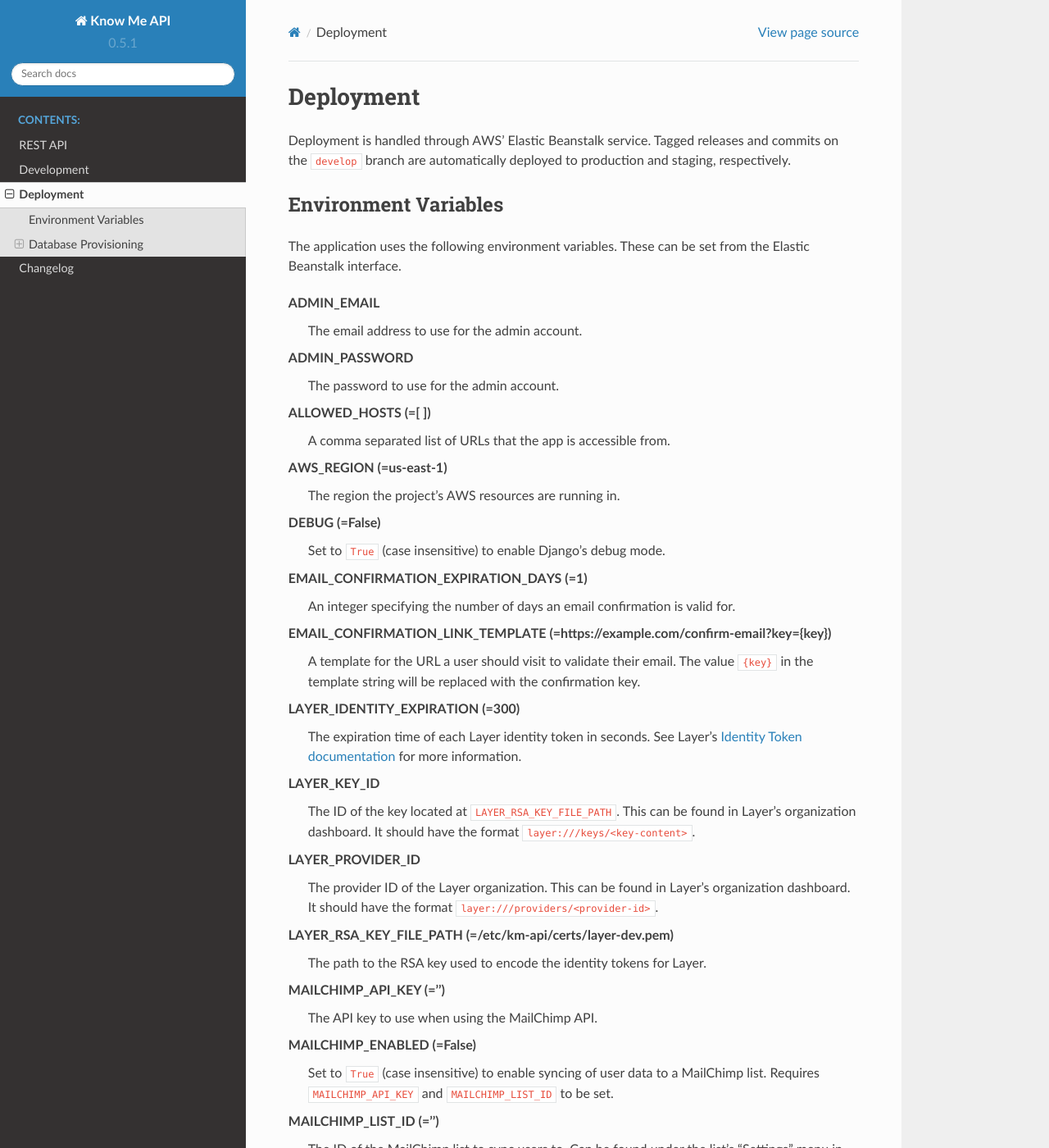
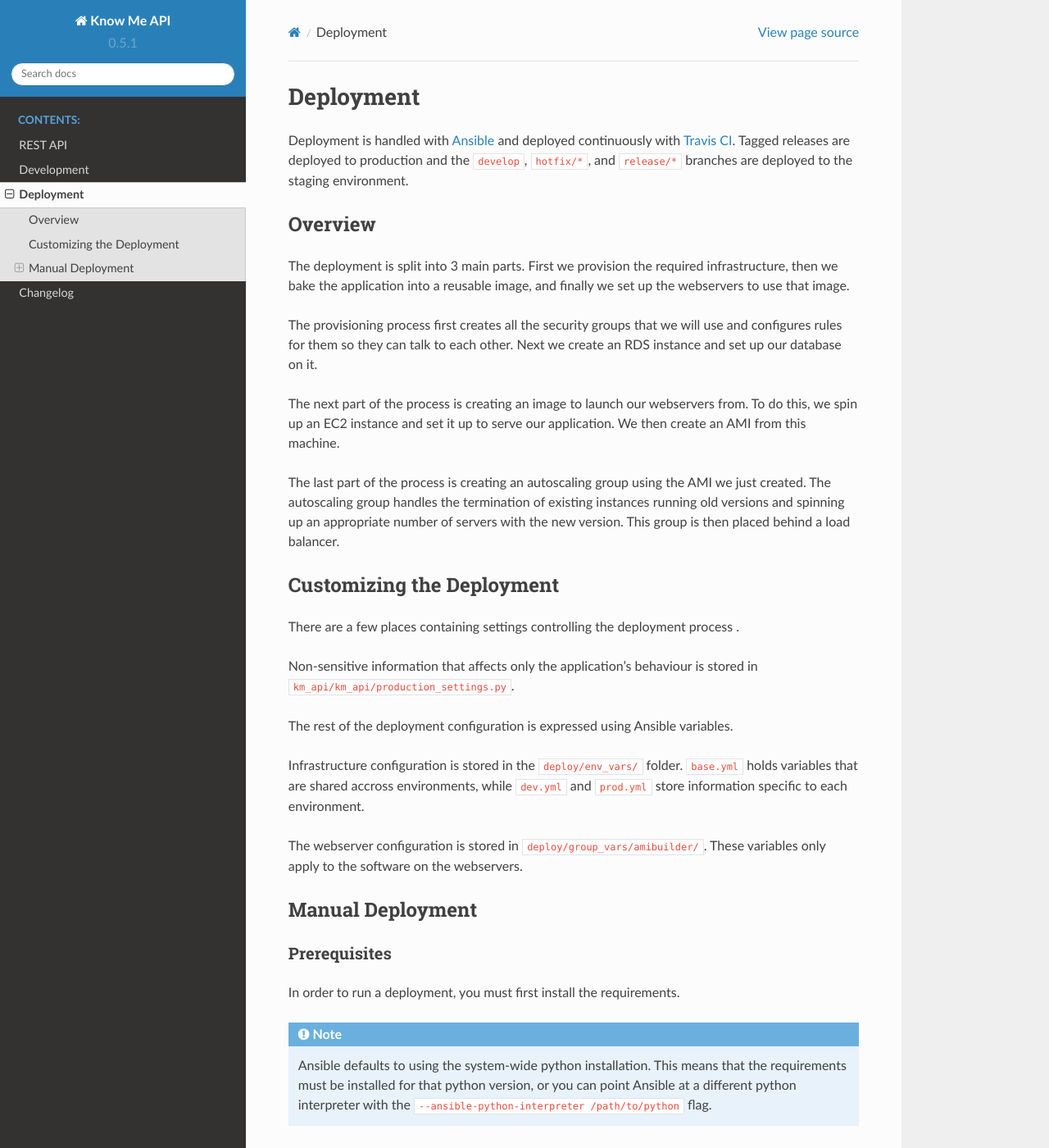
Before and after one commit to knowmetools/km-api, a Sphinx documentation site: the page built from docs/deployment.rst, in a window 1280 px wide and 1400 px high. Shown: the whole window at 82% size. Built offline with Sphinx 7.4.7 and the Read the Docs theme 2.0.0, drawn with Linux system fonts in a browser that asks for light colours; some of the changed text lies outside the part shown.

Commit message:
Update deployment docs.

```diff
--- a/docs/deployment.rst
+++ b/docs/deployment.rst
@@ -2,132 +2,107 @@
 Deployment
 ==========
 
-Deployment is handled through AWS' Elastic Beanstalk service. Tagged releases and commits on the ``develop`` branch are automatically deployed to production and staging, respectively.
+Deployment is handled with Ansible_ and deployed continuously with `Travis CI <travis-ci_>`_. Tagged releases are deployed to production and the ``develop``, ``hotfix/*``, and ``release/*`` branches are deployed to the staging environment.
 
 
----------------------
-Environment Variables
----------------------
+--------
+Overview
+--------
 
-The application uses the following environment variables. These can be set from the Elastic Beanstalk interface.
+The deployment is split into 3 main parts. First we provision the required infrastructure, then we bake the application into a reusable image, and finally we set up the webservers to use that image.
 
-ADMIN_EMAIL
-  The email address to use for the admin account.
+The provisioning process first creates all the security groups that we will use and configures rules for them so they can talk to each other. Next we create an RDS instance and set up our database on it.
 
-ADMIN_PASSWORD
-  The password to use for the admin account.
+The next part of the process is creating an image to launch our webservers from. To do this, we spin up an EC2 instance and set it up to serve our application. We then create an AMI from this machine.
 
-ALLOWED_HOSTS (=[ ])
-  A comma separated list of URLs that the app is accessible from.
-
-AWS_REGION (=us-east-1)
-  The region the project's AWS resources are running in.
-
-DEBUG (=False)
-  Set to ``True`` (case insensitive) to enable Django's debug mode.
-
-EMAIL_CONFIRMATION_EXPIRATION_DAYS (=1)
-  An integer specifying the number of days an email confirmation is valid for.
-
-EMAIL_CONFIRMATION_LINK_TEMPLATE (=https://example.com/confirm-email?key={key})
-  A template for the URL a user should visit to validate their email. The value
-  ``{key}`` in the template string will be replaced with the confirmation key.
-
-LAYER_IDENTITY_EXPIRATION (=300)
-  The expiration time of each Layer identity token in seconds. See Layer's `Identity Token documentation <layer-identity-token-docs_>`_ for more information.
-
-LAYER_KEY_ID
-  The ID of the key located at ``LAYER_RSA_KEY_FILE_PATH``. This can be found
-  in Layer's organization dashboard. It should have the format ``layer:///keys/<key-content>``.
-
-LAYER_PROVIDER_ID
-  The provider ID of the Layer organization. This can be found in Layer's organization dashboard. It should have the format ``layer:///providers/<provider-id>``.
-
-LAYER_RSA_KEY_FILE_PATH (=/etc/km-api/certs/layer-dev.pem)
-  The path to the RSA key used to encode the identity tokens for Layer.
-
-MAILCHIMP_API_KEY (='')
-  The API key to use when using the MailChimp API.
-
-MAILCHIMP_ENABLED (=False)
-  Set to ``True`` (case insensitive) to enable syncing of user data to a MailChimp list. Requires ``MAILCHIMP_API_KEY`` and ``MAILCHIMP_LIST_ID`` to be set.
-
-MAILCHIMP_LIST_ID (='')
-  The ID of the MailChimp list to sync users to. Can be found under the list's "Settings" menu in "List name and campaign defaults".
-
-PASSWORD_RESET_EXPIRATION_HOURS (=1)
-  The number of hours a password reset's key is valid for.
-
-PASSWORD_RESET_LINK_TEMPLATE (=https://example.com/change-password/?key={key})
-  A template for the URL a user should visit to complete the password reset process. The value ``{key}`` in the template string will be replaced with the password reset key.
-
-RDS_DB_NAME
-  The database's name.
-
-RDS_HOSTNAME:
-  The hostname of the database.
-
-RDS_PASSWORD:
-  The password to connect to the database with.
-
-RDS_PORT:
-  The port to connect to the database on. This is usually 5432.
-
-RDS_USERNAME:
-  The username to connect to the database with.
-
-SECRET_KEY
-  The secret key to use. This should be a long random string. See the `documentation <secret-key-docs_>`_ for details.
-
-SENTRY_DSN
-  The DSN to use for sentry logging. See the `documentation <sentry-dsn-docs_>`_ for details.
-
-SENTRY_ENVIRONMENT (=staging)
-  The environment to use when logging errors to sentry. This allows for differentiating between production and staging errors. For simplicity, this should be either ``staging`` or ``production``.
-
-STATIC_BUCKET
-  The name of the S3 bucket to store static and media files in. The IAM role that the webservers use must have access to this bucket. This bucket must be in the ``us-east-1`` region.
+The last part of the process is creating an autoscaling group using the AMI we just created. The autoscaling group handles the termination of existing instances running old versions and spinning up an appropriate number of servers with the new version. This group is then placed behind a load balancer.
 
 
----------------------
-Database Provisioning
----------------------
+--------------------------
+Customizing the Deployment
+--------------------------
 
-Database provisioning is handled with Ansible_ using the playbooks in the ``deploy`` directory.
+There are a few places containing settings controlling the deployment process .
+
+Non-sensitive information that affects only the application's behaviour is stored in ``km_api/km_api/production_settings.py``.
+
+The rest of the deployment configuration is expressed using Ansible variables.
+
+Infrastructure configuration is stored in the ``deploy/env_vars/`` folder. ``base.yml`` holds variables that are shared accross environments, while ``dev.yml`` and ``prod.yml`` store information specific to each environment.
+
+The webserver configuration is stored in ``deploy/group_vars/amibuilder/``. These variables only apply to the software on the webservers.
+
+
+-----------------
+Manual Deployment
+-----------------
 
 Prerequisites
 -------------
 
-To run the playbook, you need Ansible installed as well as some helper python packages::
-
-    $ pip install ansible boto psycopg2
+In order to run a deployment, you must first install the requirements.
 
 .. note::
 
-    It is assumed that these packages are installed for the system-wide python install. If you would like to run ansible with an arbitrary python interpreter, pass in the ``--ansible-python-interpreter=<path to python>`` flag to any ansible command.
+    Ansible defaults to using the system-wide python installation. This means that the requirements must be installed for that python version, or you can point Ansible at a different python interpreter with the ``--ansible-python-interpreter /path/to/python`` flag.
 
-In order to run the playbook, you must also have valid credentials. AWS credentials must either be set as environment variables or passed to Ansible with the ``--extra-vars`` flag. Finally you must have the Ansible vault password.
+The deployment requirements are listed in ``requirements/deploy.txt``::
 
-Running The Playbook
+    $ pip install requirements/deploy.txt
+
+After installing the deployment requirements, you must also install the required Ansible roles::
+
+    $ cd deploy
+    $ ansible-galaxy install -r requirements.yml
+
+
+Credentials
+-----------
+
+The deployment process requires a password to decrypt the vault used to store other credentials as well as AWS credentials with permissions for the resources we use.
+
+The vault password can be found in our team password vault. Pass it to Ansible with::
+
+    $ echo "myvaultpass" > VAULT_PASSWORD_FILE
+    $ export ANSIBLE_VAULT_PASSWORD_FILE=VAULT_PASSWORD_FILE
+
+AWS credentials can also be specified as environment variables::
+
+    $ export AWS_ACCESS_KEY_ID=your-access-key
+    $ export AWS_SECRET_ACCESS_KEY=your-secret-key
+
+The AWS credentials must have the following permissions:
+
+* EC2
+
+  * Create and edit security groups
+  * Start and stop EC2 instances
+  * Create AMIs
+  * Create and edit load balancers
+  * Create launch configurations
+  * Create and edit autoscaling groups
+
+* RDS
+
+  * Create and edit RDS instances
+
+* Route 53
+
+  * Create and edit domain entries
+
+Running the Playbook
 --------------------
 
-To run the playbook and provision a database::
+Before deploying, make sure you are in the ``deploy/`` directory.
 
-    $ ansible-playbook deploy/deploy.yml
+To deploy to staging::
 
-If you want to target the production environment::
+    $ ansible-playbook deploy.yml
 
-    $ ansible-playbook --extra-vars '"env"="prod"' deploy/deploy.yml
+To deploy to production::
 
-Configuring the Application
----------------------------
-
-After running the playbook, you **must** update the application configuration in Elastic Beanstalk. Specifically, you must ensure that the ``RDS_*`` settings are correct. If the database was recreated, you must also ensure that the migrations have been run. The simplest way to do that is to trigger a deployment::
-
-    $ eb deploy <env-name>
+    $ ansible-playbook -e 'env=prod' deploy.yml
 
 
 .. _Ansible: http://docs.ansible.com/ansible/latest/index.html
-.. _layer-identity-token-docs: https://docs.layer.com/sdk/web/authentication#identity-token
-.. _secret-key-docs: https://docs.djangoproject.com/en/dev/ref/settings/#secret-key
-.. _sentry-dsn-docs: https://docs.sentry.io/quickstart/#configure-the-dsn
+.. _travis-ci: https://travis-ci.org/knowmetools/km-api
```
